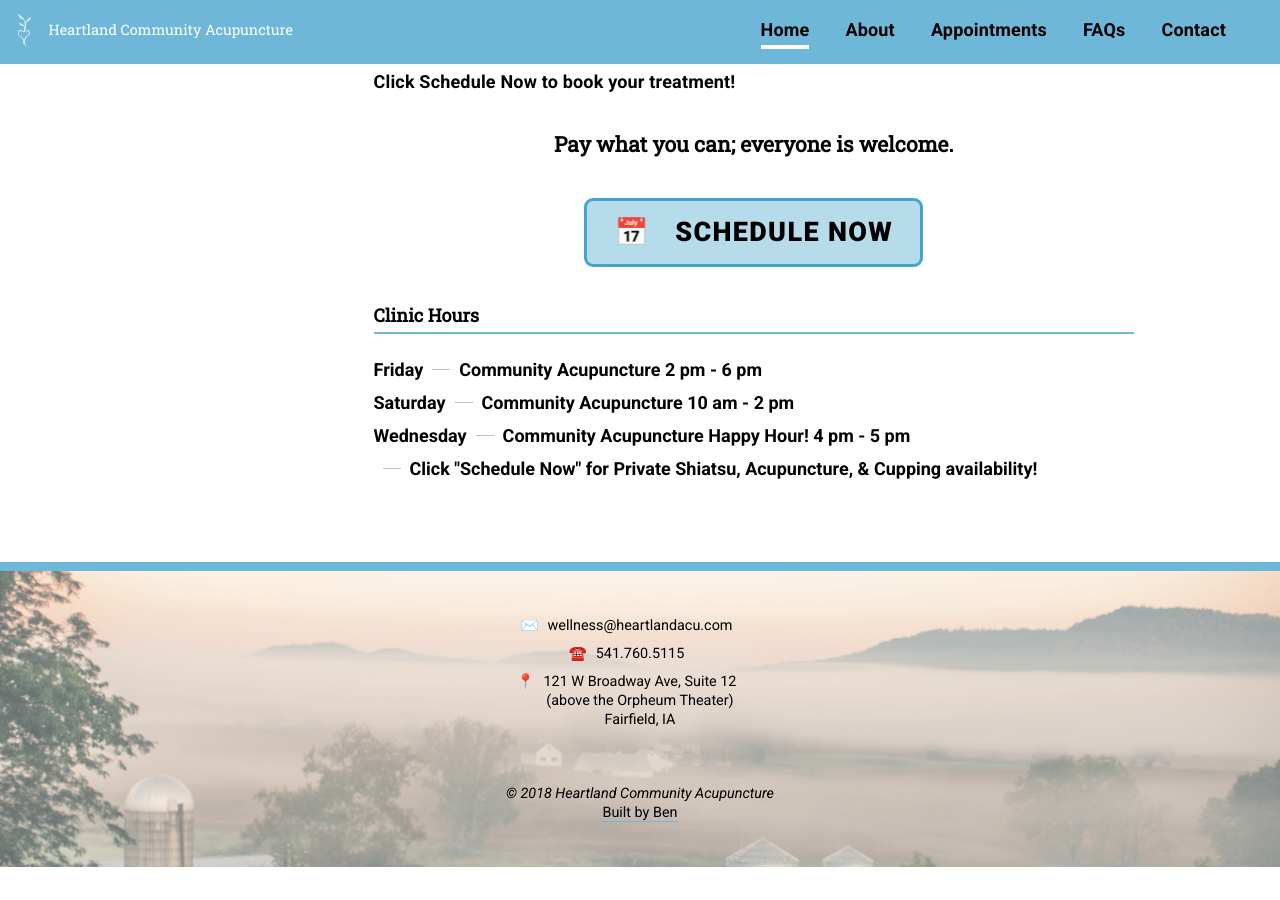
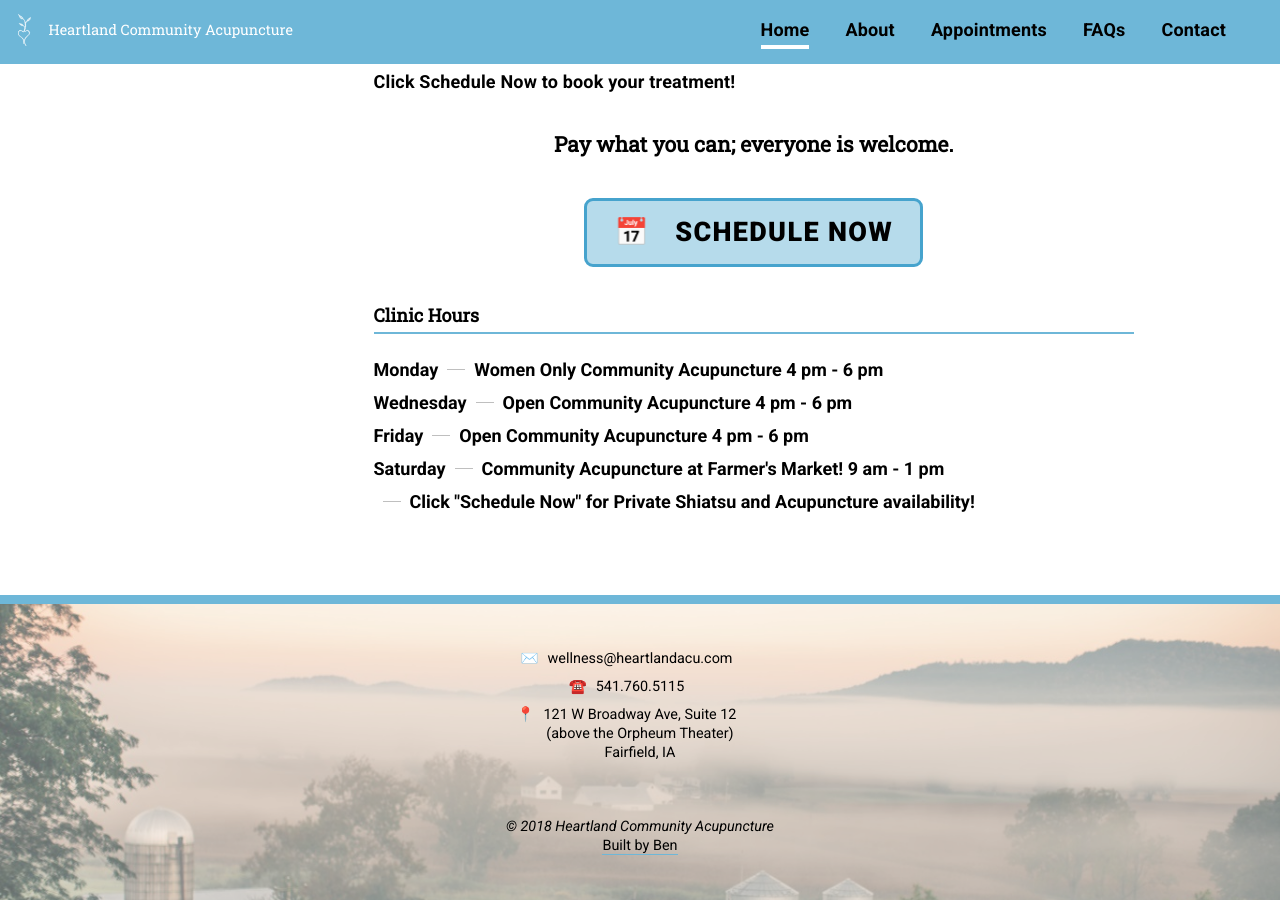
Before and after one commit to alwaysblank/heartlandacu, a Jekyll site: the page built from index.md, in a window 1280 px wide and 900 px high, scrolled down 1108 px. Built offline with Jekyll 4.4.1, drawn with Linux system fonts in a browser that asks for light colours; a script that is not in the unit is left out; before the commit the page ends 1975 px from its top, so only the background shows below that.

Commit message:
Update Settings “site”

```diff
--- a/_data/settings/site.yml
+++ b/_data/settings/site.yml
@@ -15,21 +15,24 @@ location_note: (above the Orpheum Theater)
 place_id: ChIJv_-aDGxm5ocRjL02GOEvIHg
 schedule: 'https://www.schedulicity.com/scheduling/HCA5AW'
 hours:
-  - day: Friday
-    note: Community Acupuncture
+  - day: Monday
+    note: Women Only Community Acupuncture
     times:
       - close: '18'
-        open: '14'
+        open: '16'
+  - day: Wednesday
+    note: Open Community Acupuncture
+    times:
+      - close: '18'
+        open: '16'
+  - day: Friday
+    note: Open Community Acupuncture
+    times:
+      - close: '18'
+        open: '16'
   - day: Saturday
-    note: Community Acupuncture
+    note: Community Acupuncture at Farmer's Market!
     times:
-      - close: '14'
-        open: '10'
-  - day: Wednesday
-    note: Community Acupuncture Happy Hour!
-    times:
-      - close: '17'
-        open: '16'
-  - note: >-
-      Click "Schedule Now" for Private Shiatsu, Acupuncture, & Cupping
-      availability!
+      - close: '13'
+        open: 09
+  - note: Click "Schedule Now" for Private Shiatsu and Acupuncture availability!
```
